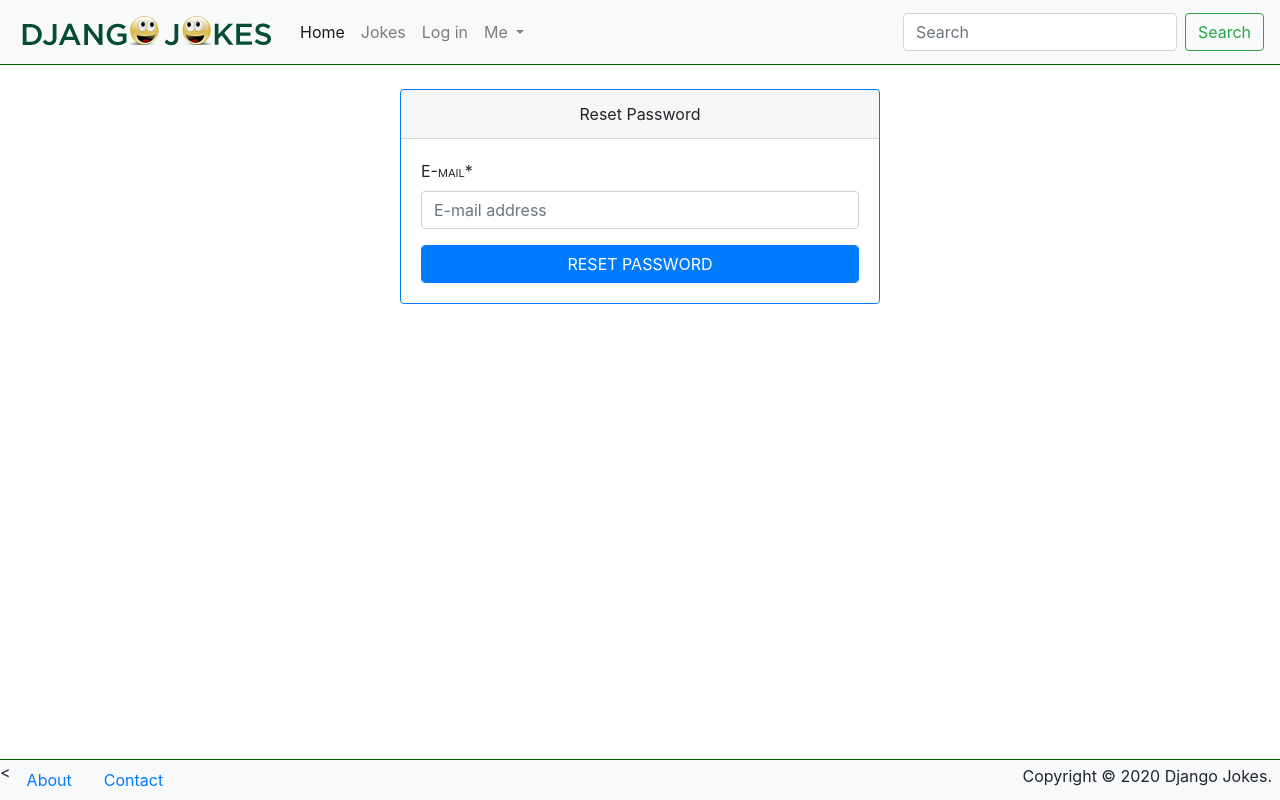
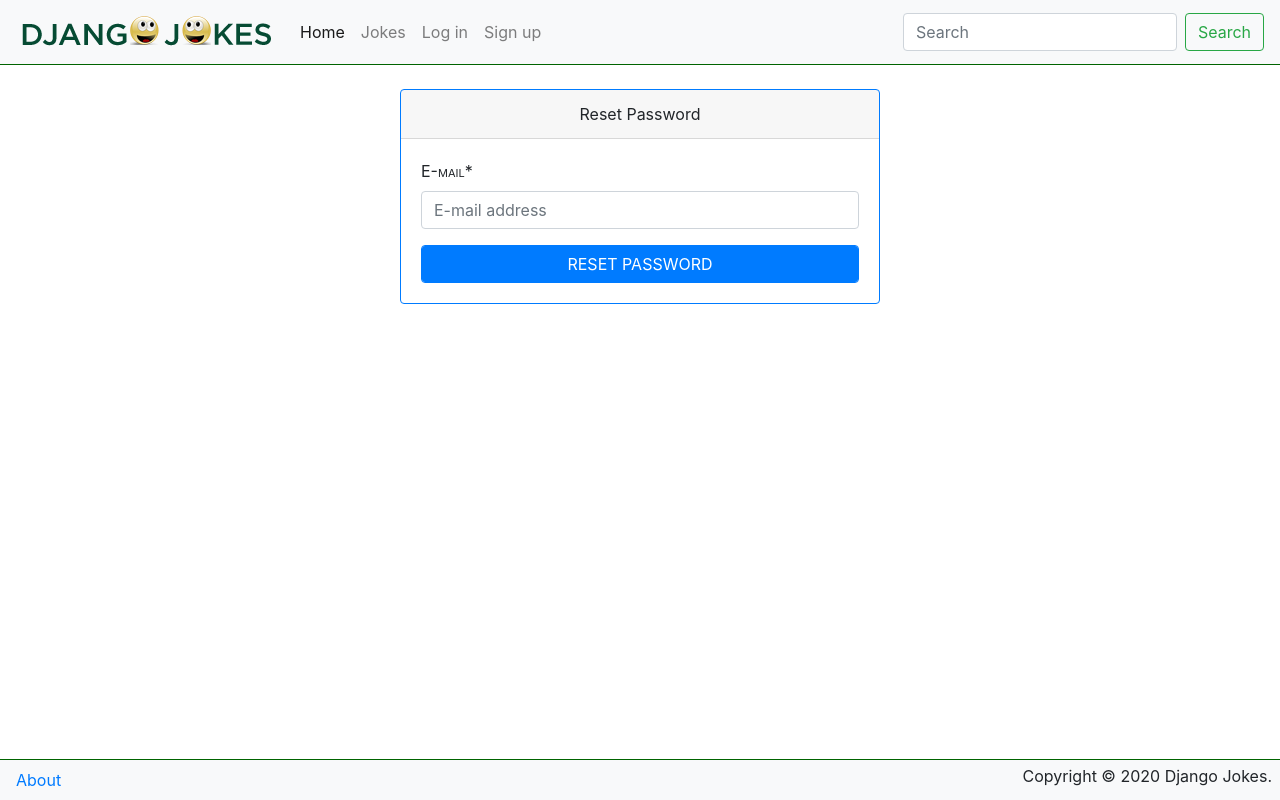
Before and after one commit to adamknapp124/djangojokes.com, a Django app: page /account/password/reset/ in a window 1280 px wide. Run offline with Django 3.2, Linux system fonts and the light colour scheme; some libraries are stand-ins or nearby versions.

Commit message:
admin option

```diff
--- a/templates/_base.html
+++ b/templates/_base.html
@@ -34,9 +34,14 @@
         <li class="nav-item">
           <a class="nav-link" href="{% url 'jokes:list' %}">Jokes</a>
         </li>
+        {% if not user.is_authenticated %}
           <li class="nav-item">
-          <a class="nav-link" href="#">Log in</a>
+            <a class="nav-link" href="{% url 'account_login' %}">Log in</a>
           </li>
+          <li class="nav-item">
+            <a class="nav-link" href="{% url 'account_signup' %}">Sign up</a>
+          </li>
+        {% else %}
           <li class="nav-item dropdown">
             <a class="nav-link dropdown-toggle" href="#" id="navbarDropdown"
               role="button" data-toggle="dropdown" aria-haspopup="true"
@@ -47,9 +52,13 @@
               <a class="dropdown-item" href="#">My Account</a>
               <a class="dropdown-item" href="#">My Django Jokes</a>
               <div class="dropdown-divider"></div>
-            <a class="dropdown-item" href="#">Log out</a>
+              <form method="post" action="{% url 'account_logout' %}">
+                {% csrf_token %}
+                <button class="btn dropdown-item">Log out</button>
+              </form>
             </div>
           </li>
+        {% endif %}
       </ul>
       <form class="form-inline my-2 my-lg-0">
         <input class="form-control mr-sm-2" type="search"
@@ -69,10 +78,14 @@
       <div class="float-right m-1 mr-2">Copyright &copy; 2020 Django Jokes.</div>
       <nav>
         <ul class="nav">
-          <<li class="nav-item">
-            <a class="nav-link" href="{% url 'pages:about-us' %}">About</a>
+          <li class="nav-item">
+            <a class="nav-link" href="{% url 'pages:about-us' %} ">About</a>
           </li>
-          <li class="nav-item"><a class="nav-link" href="#">Contact</a></li>
+          {% if user.is_staff %}
+            <li class="nav-item">
+              <a class="nav-link" href="/admin/">Admin</a>
+            </li>
+          {% endif %}
         </ul>
       </nav>
     </div>
```
Lines whose indentation alone changed are shown as unchanged.
